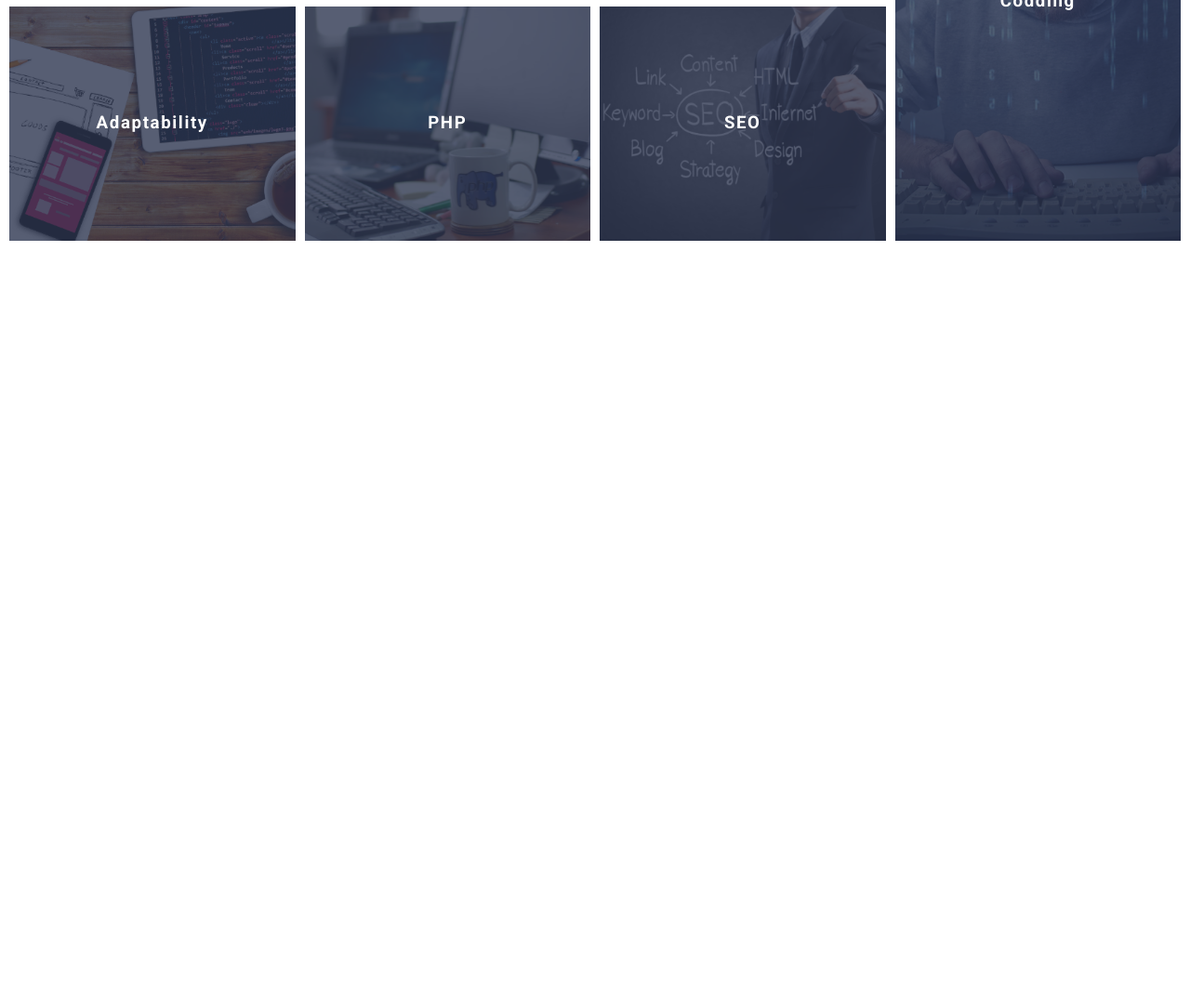
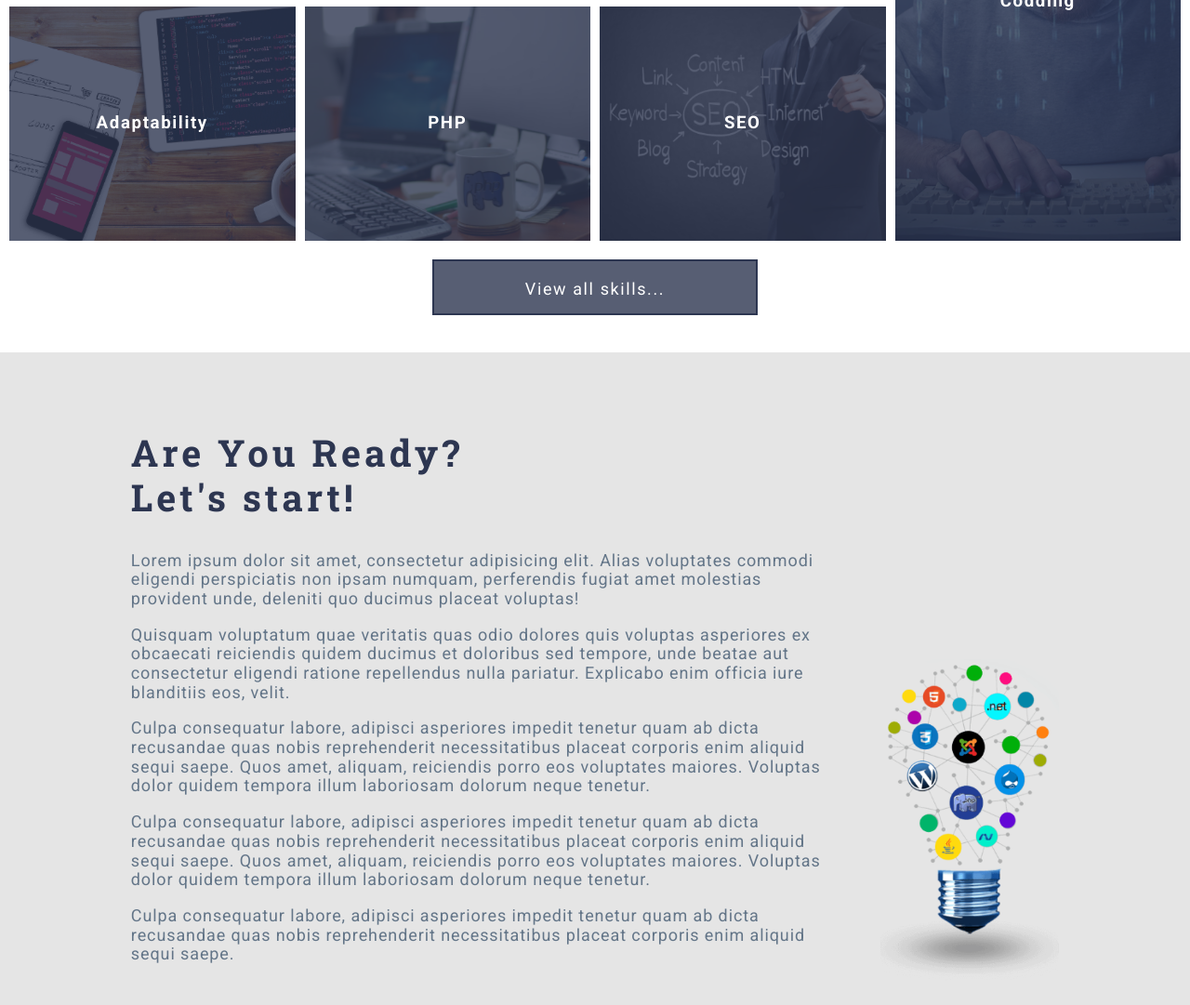
Before and after one commit to MrAllex/grid-template-master, a website: page index.html in a window 1280 px wide. Shown: the part 1327-2408 px from the top of the page at 93% size. Before the commit the page ends 1616 px from the top, so only its background shows below. Drawn offline with Linux system fonts and the light colour scheme.

Commit message:
Сделан about

```diff
--- a/assets/scss/_common.scss
+++ b/assets/scss/_common.scss
@@ -27,6 +27,8 @@ h2 {
   font-family: $font-header;
   line-height: 1.2em;
   color: $color-main;
+  font-size:  40px;
+  letter-spacing: 0.1em;
 }
 
 h3 {
--- a/assets/scss/sections/_section-about.scss
+++ b/assets/scss/sections/_section-about.scss
@@ -0,0 +1,42 @@
+.about {
+    margin-top: 30px;
+    padding: 4% 11%;
+    background-color: #e5e5e5;
+
+}
+
+.about__container {
+    display: grid;
+    padding-bottom: 20px;
+    grid-template-columns: repeat(4, 1fr);
+    grid-gap: 10px;
+    grid-template-areas: "a1 a1 a1 a2"
+
+  }
+
+  .about-item {
+    position: relative;
+    min-height: calc(52vh - 12px);
+    letter-spacing: 0.05em;
+    font-size: 18px;
+
+  }
+
+  .about-item:nth-of-type(1) {
+    grid-area: a1
+  }
+  .about-item:nth-of-type(2) {
+    grid-area: a2
+  }
+
+  .about-item__image {
+    margin-top: 40px;
+    margin-left: 50px;
+    position: absolute;
+    top: 0;
+    left: 0;
+    right: 0;
+    bottom: 0;
+    background-position: 50% 100%;
+    background-size: contain;
+  }
--- a/assets/scss/sections/_section-skills.scss
+++ b/assets/scss/sections/_section-skills.scss
@@ -66,7 +66,7 @@
   left: 0;
   right: 0;
   bottom: 0;
-  background-position: 50% 50%;
+  background-position: 25% 25%;
   background-size: cover;
 }
 
@@ -88,3 +88,25 @@
   justify-content: center;
   align-items: center;
 }
+
+.skills-button {
+  display: flex;
+  justify-content: center;
+}
+
+.skills-button__link {
+  min-width: 350px;
+  height: 60px;
+  display: block;
+  border: 2px solid  #2d3651 ;
+  background-color: rgba(45, 54, 81, 0.8);
+  padding: 20px 20px;
+  text-align: center;
+  font-size: 1.125rem;
+  transition: background-color 0.5s;
+
+  &:hover,
+  &:focus {
+    background-color: #d66926;
+  }
+}
--- a/index.html
+++ b/index.html
@@ -1,6 +1,5 @@
 <!doctype html>
 <html lang="en">
-
   <head>
     <meta charset="UTF-8">
     <meta name="viewport"
@@ -13,9 +12,7 @@
     <link rel="stylesheet" href="assets/css/style.css">
     <title>GRID-TEMPLATE</title>
   </head>
-
   <body>
-
     <header class="header" style="background-image: url(assets/img/img-header.png)">
       <div class="header-overlay" style="opacity: 0.8; background-color: #2d3651;"></div>
 
@@ -118,10 +115,28 @@
           </h3>
         </article>
       </div>
+      <div class="skills-button">
+        <a href="#" class="skills-button__link">View all skills...</a>
+      </div>
+    </section>
+    <section class="about">
+      <div class="about__container">
+        <article class="about-item">
+            <h2>Are You Ready? <br>
+                Let's start!</h2>
+                <p>Lorem ipsum dolor sit amet, consectetur adipisicing elit. Alias voluptates commodi eligendi perspiciatis non ipsam numquam, perferendis fugiat amet molestias provident unde, deleniti quo ducimus placeat voluptas!</p>
+                <p>Quisquam voluptatum quae veritatis quas odio dolores quis voluptas asperiores ex obcaecati reiciendis quidem ducimus et doloribus sed tempore, unde beatae aut consectetur eligendi ratione repellendus nulla pariatur. Explicabo enim officia iure blanditiis eos, velit.</p>
+                <p>Culpa consequatur labore, adipisci asperiores impedit tenetur quam ab dicta recusandae quas nobis reprehenderit necessitatibus placeat corporis enim aliquid sequi saepe. Quos amet, aliquam, reiciendis porro eos voluptates maiores. Voluptas dolor quidem tempora illum laboriosam dolorum neque tenetur.</p>
+                <p>Culpa consequatur labore, adipisci asperiores impedit tenetur quam ab dicta recusandae quas nobis reprehenderit necessitatibus placeat corporis enim aliquid sequi saepe. Quos amet, aliquam, reiciendis porro eos voluptates maiores. Voluptas dolor quidem tempora illum laboriosam dolorum neque tenetur.</p>
+                <p>Culpa consequatur labore, adipisci asperiores impedit tenetur quam ab dicta recusandae quas nobis reprehenderit necessitatibus placeat corporis enim aliquid sequi saepe.</p>
+        </article>
+        <article class="about-item">
+            <div class="about-item__image" style="background-image: url(assets/img/img-lamp-webdev.png); background-repeat: no-repeat"></div>
+        </article>
+      </div>
     </section>
 
     <script src="libs/jquery/dist/jquery.min.js"></script>
     <script src="assets/js/main.js"></script>
   </body>
-
 </html>
```
Also changed, not shown: assets/css/style.css, 1 other file. Lines whose indentation alone changed are shown as unchanged.
